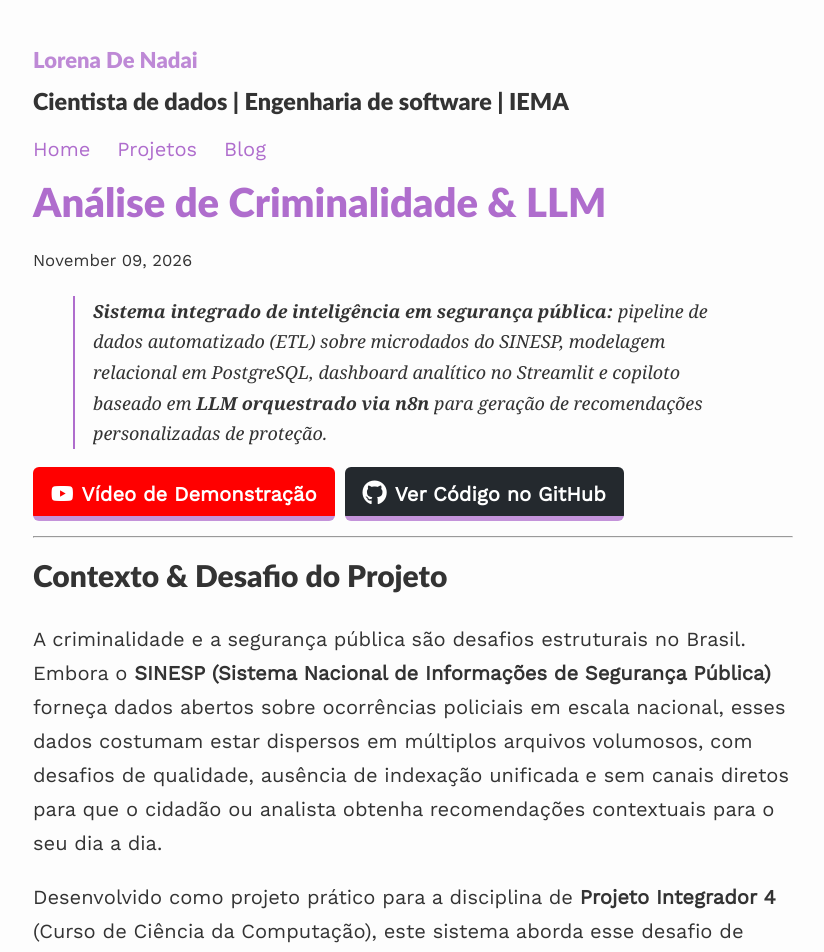
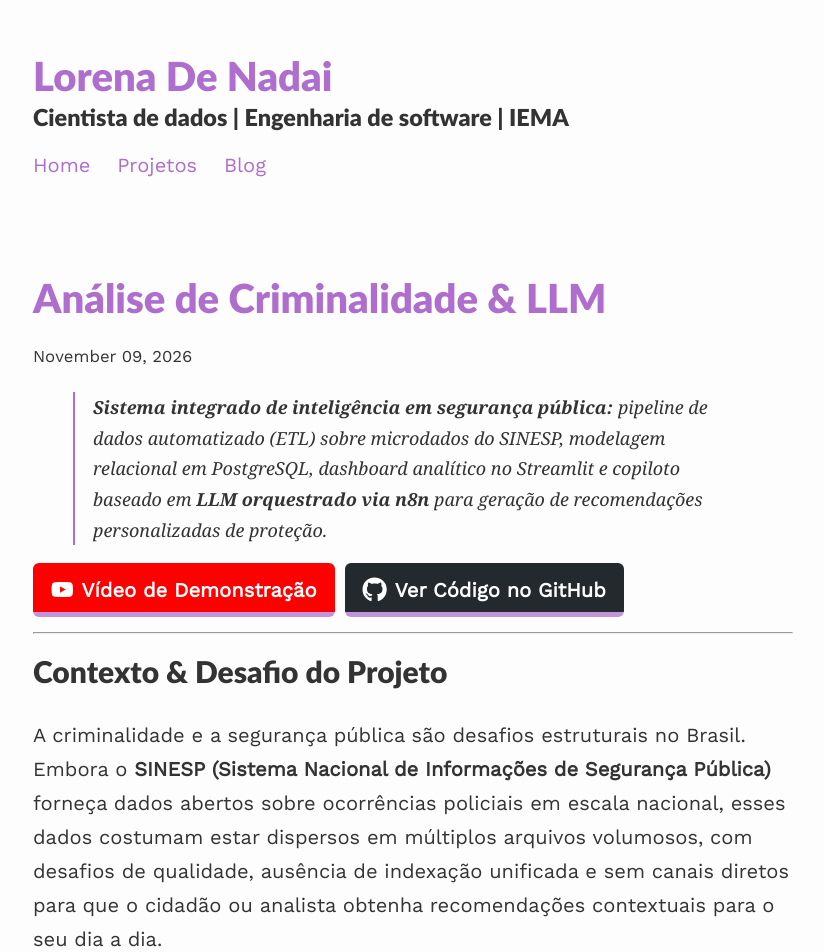
Before and after one commit to denadaiLorena/denadaiLorena.github.io, a Jekyll site: the page built from _projects/analise-criminalidade-llm.md, in a window 1280 px wide. Shown: the top 952 px of the page, without its empty margins (227-1051 px from the left). Built offline with Jekyll 4.4.1, drawn with Linux system fonts in a browser that asks for light colours.

Commit message:
Ajuste no titulo dos projetos

```diff
--- a/assets/css/_sass/style.scss
+++ b/assets/css/_sass/style.scss
@@ -136,11 +136,9 @@ blockquote {
   }
 }
 
-/* Nome do site nas páginas internas (posts/projetos) */
-.site-title-small {
-  font-size: 1.1em;
-  margin-bottom: 0;
-  opacity: 0.8;
+/* Espaço antes do título do projeto */
+article > .post-headline {
+  margin-top: 2em;
 }
 
 .navbar {
```
